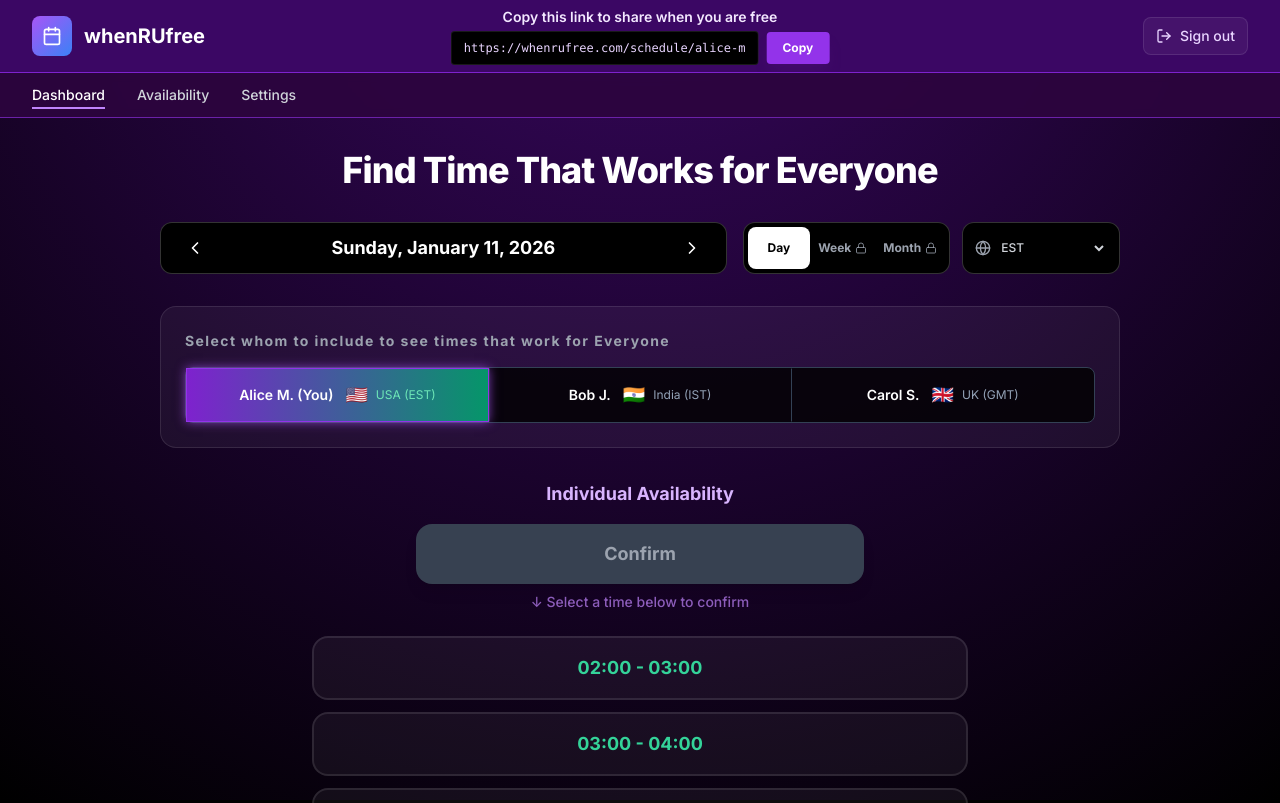
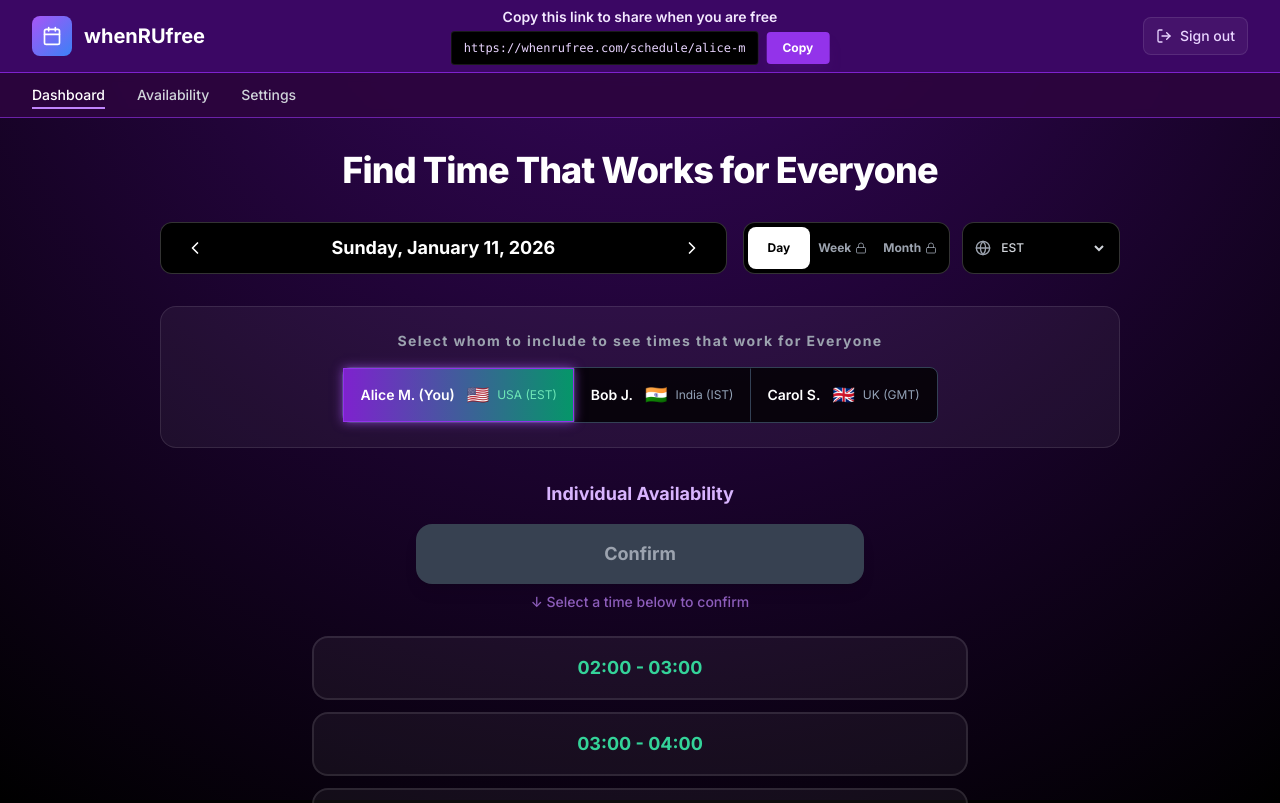
Before and after one commit to mumansk1/scheduler-calendly, a Next.js app: page /dashboard in a window 1280 px wide. Shown: the top 803 px of the page. Built offline with nearby package versions, Linux system fonts and the light colour scheme; no server answers; sample sign-in values are in the browser's storage.

Commit message:
Centered text

```diff
--- a/src/app/dashboard/page.tsx
+++ b/src/app/dashboard/page.tsx
@@ -190,8 +190,8 @@
           </div>
         )}
 
-        <div className="bg-white/5 border border-white/10 rounded-2xl p-6">
-          <h3 className="text-sm font-bold text-gray-400 tracking-widest mb-4">Select whom to include to see times that work for Everyone</h3>
+        <div className="bg-white/5 border border-white/10 rounded-2xl p-6 flex flex-col items-center">
+          <h3 className="text-sm font-bold text-gray-400 tracking-widest mb-4 text-center">Select whom to include to see times that work for Everyone</h3>
 
           {/* People picker */}
           <PeoplePicker
```
